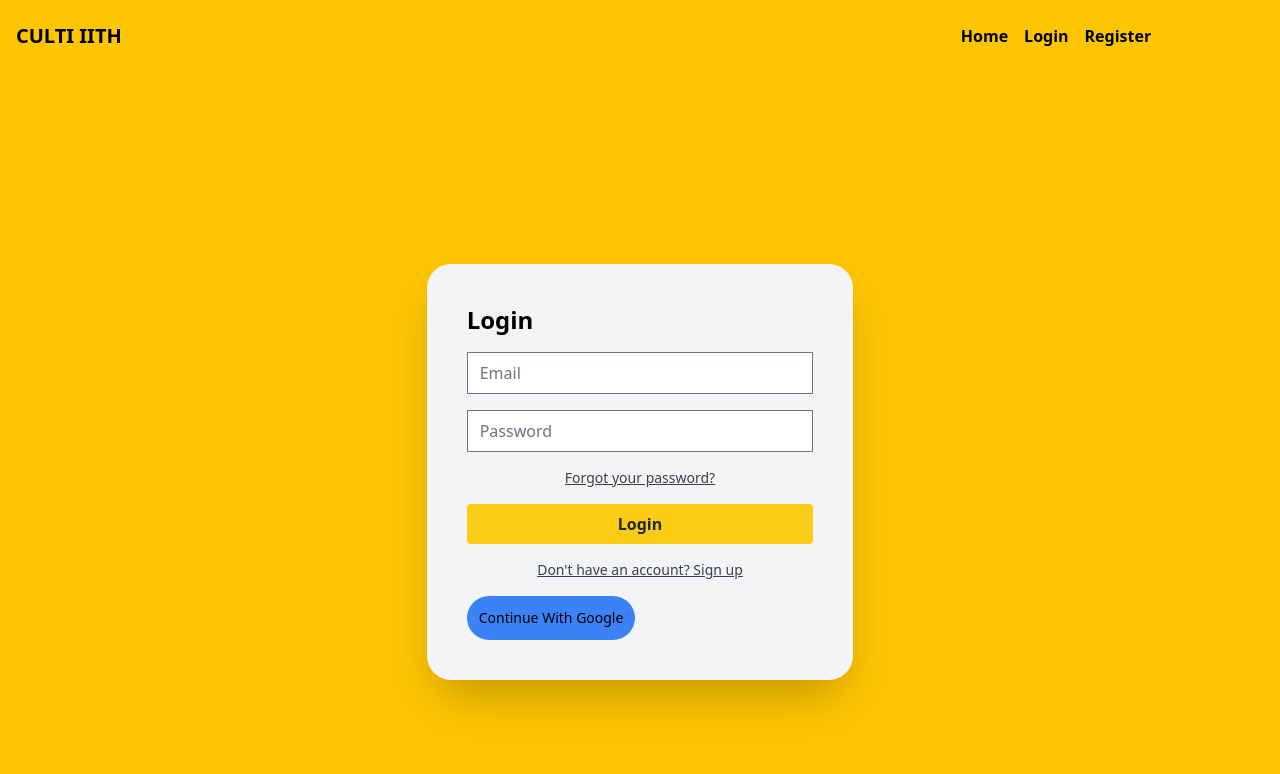
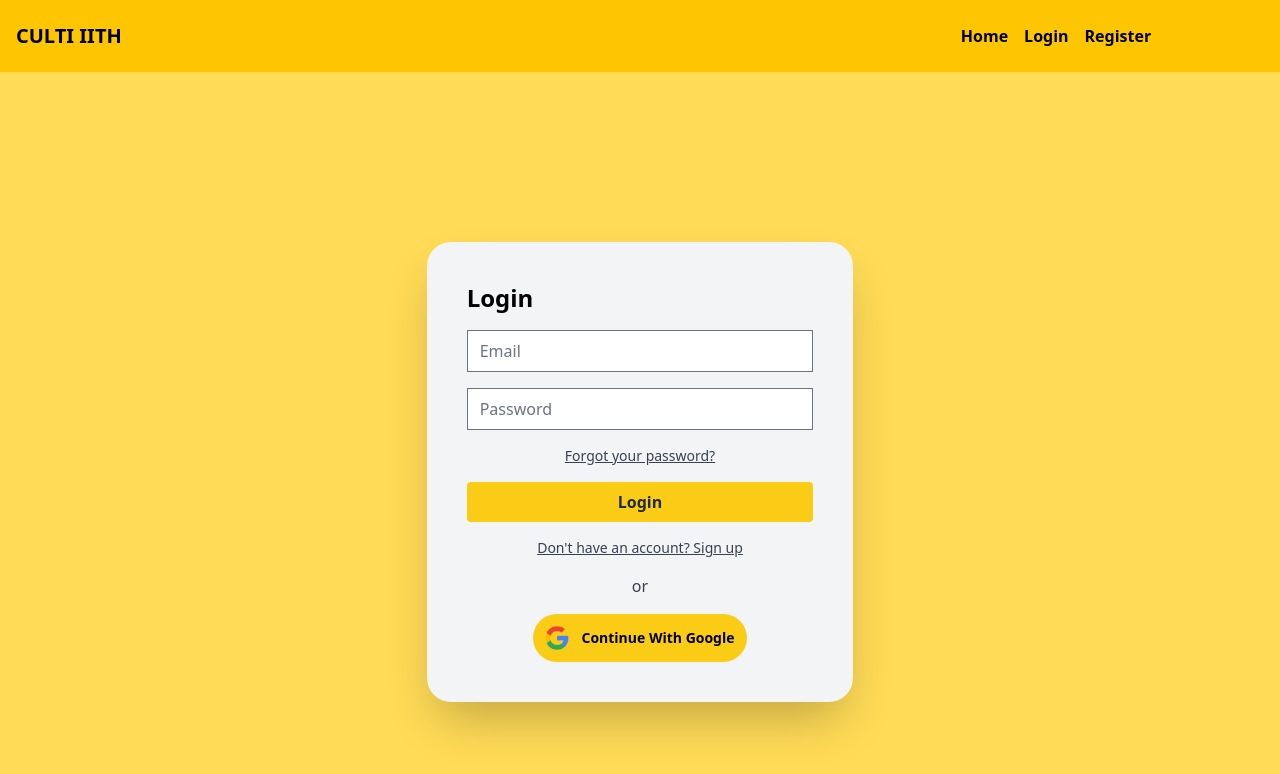
Before and after one commit to anandk3012/culti-iith, a React (Vite) app: page /login in a window 1280 px wide. Shown: the top 774 px of the page. Built offline with nearby package versions, Linux system fonts and the light colour scheme; no server answers.

Commit message:
google auth complete

```diff
--- a/src/pages/CreateUser.jsx
+++ b/src/pages/CreateUser.jsx
@@ -1,6 +1,7 @@
 import React, { useState, useEffect } from 'react'
-import { signUp } from '../functions/auth';
+import { signUp, signInWithGoogle } from '../functions/auth';
 import { Link } from 'react-router-dom';
+import googleLogo from '../assets/google-color-svgrepo-com.png'
 
 export default function CreateUser() {
   const [firstName, setFirstName] = useState('');
@@ -13,7 +14,7 @@ export default function CreateUser() {
 
   useEffect(() => {
     checkConfirmPwd();
-  },[password,confirmPassword])
+  }, [password, confirmPassword])
 
   const userData = {
     firstName,
@@ -48,9 +49,12 @@ export default function CreateUser() {
     }
   }
 
+  const handleGoogleLogin = () => {
+    signInWithGoogle();
+  };
 
   return (
-    <div className='min-h-screen flex items-center bg-[#FEC601]'>
+    <div className='min-h-screen flex items-center bg-[#ffdb57]'>
       <div className='flex flex-col w-1/3 md-w-1/2 px-10 mx-auto my-5 gap-4 py-10 rounded-3xl  border-none shadow-2xl bg-gray-100'>
         <h1 className='text-3xl text-center font-bold'>Sign Up</h1>
         <input type="text" name="firstname" id="1" placeholder='First Name'
@@ -80,16 +84,19 @@ export default function CreateUser() {
             setConfirmPassword(e.target.value);
           }}
         />
-          {
-            (passwordMatch && confirmPassword!=' ') ? <></> :
-              <p className='text-red-500'>Passwords do not match !!</p>
-          }
+        {
+          (passwordMatch && confirmPassword != ' ') ? <></> :
+            <p className='text-red-500'>Passwords do not match !!</p>
+        }
         <Link to="/login" className='w-fit text-sm text-gray-700 underline text-center mx-auto'>Already have an account? <br />Login</Link>
         <button className='bg-yellow-400 hover:bg-yellow-500 text-slate-800 font-bold py-2 px-4 rounded focus:outline-none focus:shadow-outline'
           onClick={handleCreateUser}
 
           disabled={!passwordMatch}
         >Register</button>
+
+        <div className="text-center text-gray-700">or</div>
+        <button className="flex items-center gap-3 text-sm font-semibold w-fit p-3 rounded-3xl bg-yellow-400 hover:bg-yellow-500 mx-auto" onClick={handleGoogleLogin}> <img src={googleLogo} alt="" className="w-6 h-6" /> <p> Continue With Google</p></button>
       </div>
     </div>
   )
--- a/src/pages/Login.jsx
+++ b/src/pages/Login.jsx
@@ -1,7 +1,7 @@
 import React, { useState } from "react";
 import { signIn, signInWithGoogle } from "../functions/auth";
 import { Link } from "react-router-dom";
-import GoogleButton from "react-google-button";
+import googleLogo from '../assets/google-color-svgrepo-com.png'
 
 export default function Login() {
   const [email, setEmail] = useState("");
@@ -15,8 +15,8 @@ export default function Login() {
   };
 
   return (
-    <div className="min-h-screen flex items-center justify-evenly bg-[#FEC601]">
-      <div className="flex flex-col w-1/3 md-w-1/2 px-10 mx-auto my-5 gap-4 py-10 rounded-3xl  border-none shadow-2xl bg-gray-100">
+    <div className="min-h-screen flex items-center bg-[#ffdb57]">
+      <div className="flex flex-col w-1/3 md-w-1/2 px-10 mx-auto my-5 gap-4 py-10 rounded-3xl border-solid shadow-2xl bg-gray-100">
         <h1 className='text-2xl font-bold'>Login</h1>
         <input
           type="email"
@@ -39,7 +39,8 @@ export default function Login() {
           Login
         </button>
         <Link to="/create-user" className="text-sm text-gray-700 underline text-center" > Don&apos;t have an account? Sign up</Link>
-        <button className="text-sm w-fit p-3 rounded-3xl bg-blue-500" onClick={handleGoogleLogin}>Continue With Google</button>
+        <div className="text-center text-gray-700">or</div>
+        <button className="flex items-center gap-3 text-sm font-semibold w-fit p-3 rounded-3xl bg-yellow-400 hover:bg-yellow-500 mx-auto" onClick={handleGoogleLogin}> <img src={googleLogo} alt="" className="w-6 h-6" /> <p> Continue With Google</p></button>
       </div>
     </div>
   );
```
Also changed, not shown: src/assets/google-color-svgrepo-com.png (added).
